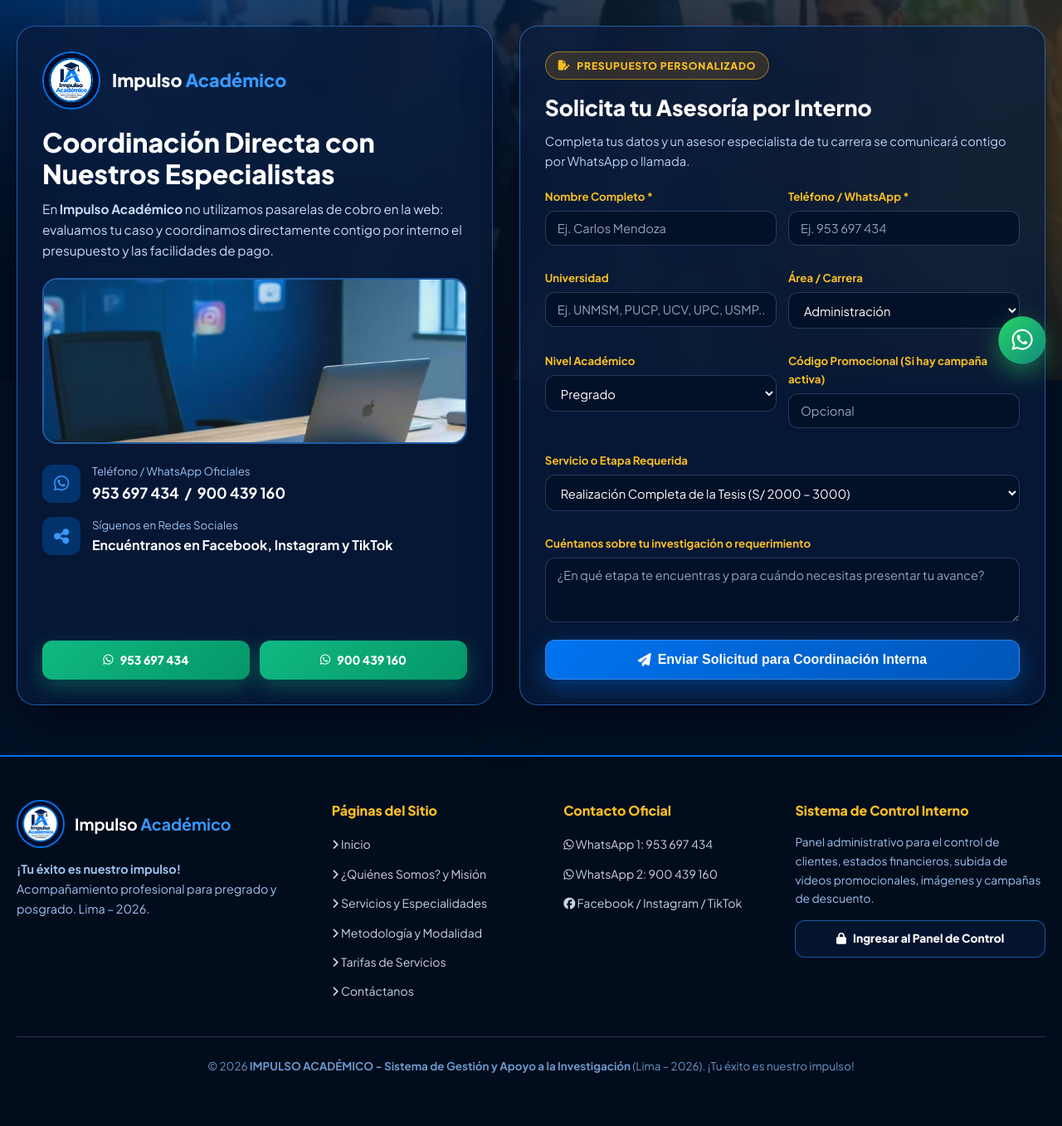
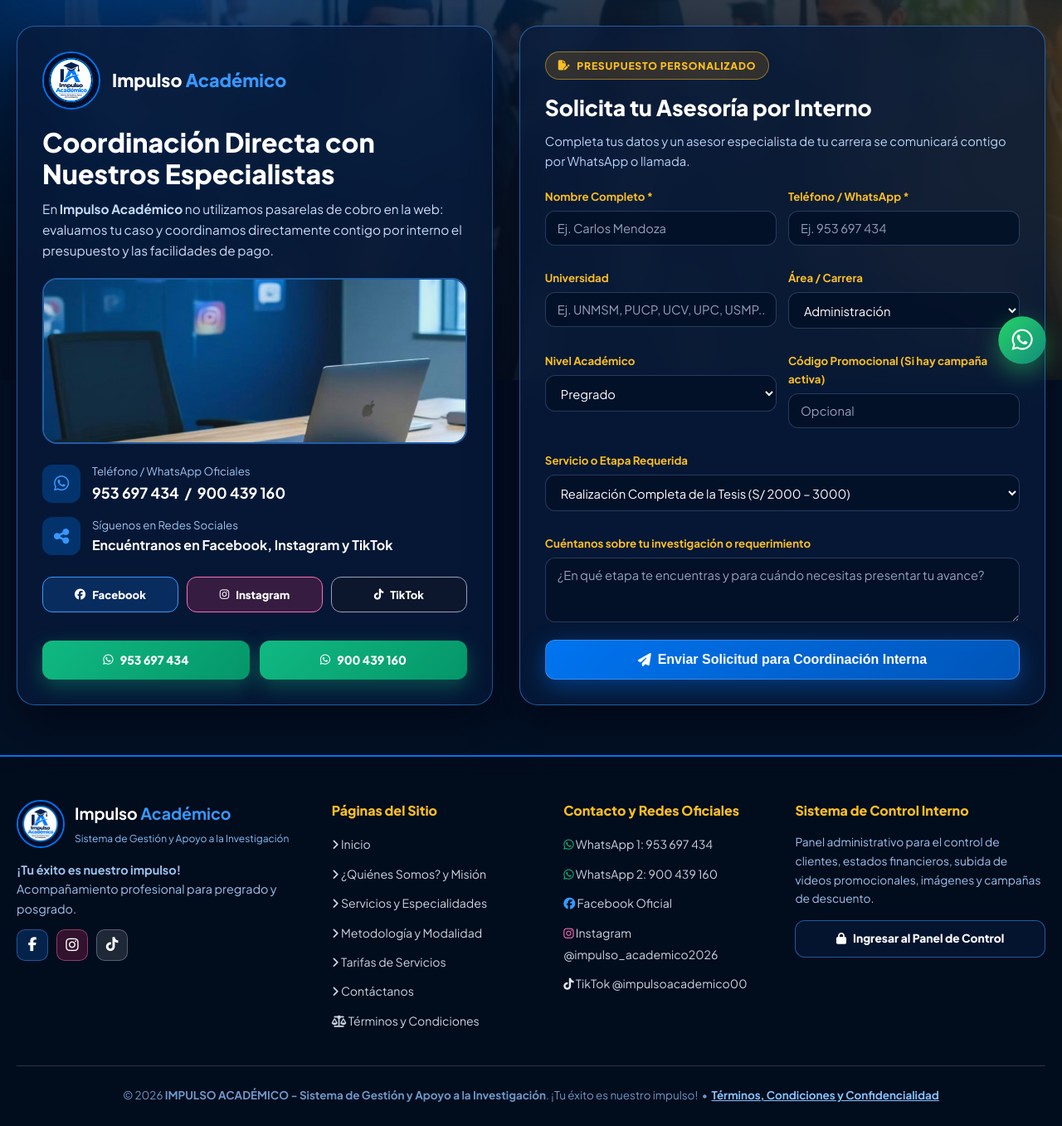
Before and after one commit to aliceka12/impulso-academico, a PHP site: the page made by contacto.php in a window 1280 px wide. Shown: the part 342-1699 px from the top of the page at 83% size. Before the commit the page ends 1635 px from the top, so only its background shows below. Run offline with PHP 8.4, Linux system fonts and the light colour scheme; data that the repository does not hold is empty.

Commit message:
Agregar enlaces oficiales de Facebook, Instagram y TikTok en footer, header y contacto

```diff
--- a/contacto.php
+++ b/contacto.php
@@ -63,7 +63,7 @@
                                 </div>
                             </div>
 
-                            <div style="display:flex;align-items:center;gap:14px;">
+                            <div style="display:flex;align-items:center;gap:14px;margin-bottom:10px;">
                                 <div style="width:46px;height:46px;border-radius:12px;background:rgba(0,116,240,0.3);display:flex;align-items:center;justify-content:center;color:#3898FF;font-size:1.3rem;">
                                     <i class="fa-solid fa-share-nodes"></i>
                                 </div>
@@ -71,6 +71,18 @@
                                     <small style="color:#9EC3F0;display:block;">Síguenos en Redes Sociales</small>
                                     <strong style="color:#fff;">Encuéntranos en Facebook, Instagram y TikTok</strong>
                                 </div>
+                            </div>
+
+                            <div style="display:grid;grid-template-columns:repeat(3,1fr);gap:10px;margin-bottom:6px;">
+                                <a href="https://www.facebook.com/profile.php?id=61586263905668" target="_blank" rel="noopener noreferrer" class="btn" style="background:rgba(24,119,242,0.22);border:1px solid #3898FF;color:#fff;padding:10px 8px;font-size:0.82rem;justify-content:center;">
+                                    <i class="fa-brands fa-facebook"></i> Facebook
+                                </a>
+                                <a href="https://www.instagram.com/impulso_academico2026/" target="_blank" rel="noopener noreferrer" class="btn" style="background:rgba(225,48,108,0.22);border:1px solid #F472B6;color:#fff;padding:10px 8px;font-size:0.82rem;justify-content:center;">
+                                    <i class="fa-brands fa-instagram"></i> Instagram
+                                </a>
+                                <a href="https://www.tiktok.com/@impulsoacademico00" target="_blank" rel="noopener noreferrer" class="btn" style="background:rgba(15,23,42,0.75);border:1px solid #94A3B8;color:#fff;padding:10px 8px;font-size:0.82rem;justify-content:center;">
+                                    <i class="fa-brands fa-tiktok"></i> TikTok
+                                </a>
                             </div>
                         </div>
                     </div>
--- a/includes/footer.php
+++ b/includes/footer.php
@@ -3,36 +3,50 @@
         <div class="footer-grid">
             <div>
                 <div style="display:flex;align-items:center;gap:12px;margin-bottom:14px;">
-                    <img src="<?= htmlspecialchars($imgLogo) ?>" alt="Logo Impulso Académico" style="width:58px;height:58px;border-radius:50%;border:2px solid #0074F0;object-fit:cover;">
+                    <img src="<?= htmlspecialchars($imgLogo ?? 'uploads/img/logo.jpg') ?>" alt="Logo Impulso Académico" width="58" height="58" loading="lazy" decoding="async" style="width:58px;height:58px;border-radius:50%;border:2px solid #0074F0;object-fit:cover;">
                     <div>
                         <strong style="color:#fff;font-size:1.22rem;display:block;">Impulso <span style="color:#3898FF;">Académico</span></strong>
-                        <small style="color:#85C1FF;font-size:0.75rem;"><?= htmlspecialchars($cfg['subtitulo_empresa'] ?? '') ?></small>
+                        <small style="color:#85C1FF;font-size:0.75rem;"><?= htmlspecialchars($cfg['subtitulo_empresa'] ?? 'Sistema de Gestión y Apoyo a la Investigación') ?></small>
                     </div>
                 </div>
                 <p style="font-size:0.9rem;color:#9EC3F0;margin-bottom:12px;">
                     <strong><?= htmlspecialchars($cfg['lema_oficial'] ?? '¡Tu éxito es nuestro impulso!') ?></strong><br>
-                    Acompañamiento profesional para pregrado y posgrado. Lima – 2026.
+                    Acompañamiento profesional para pregrado y posgrado.
                 </p>
+                <div style="display:flex;gap:10px;margin-top:10px;">
+                    <a href="https://www.facebook.com/profile.php?id=61586263905668" target="_blank" rel="noopener noreferrer" title="Facebook Oficial" style="width:38px;height:38px;border-radius:10px;background:rgba(24,119,242,0.22);border:1px solid rgba(56,152,255,0.45);display:inline-flex;align-items:center;justify-content:center;color:#fff;font-size:1.05rem;text-decoration:none;">
+                        <i class="fa-brands fa-facebook-f"></i>
+                    </a>
+                    <a href="https://www.instagram.com/impulso_academico2026/" target="_blank" rel="noopener noreferrer" title="Instagram Oficial" style="width:38px;height:38px;border-radius:10px;background:rgba(225,48,108,0.22);border:1px solid rgba(244,114,182,0.45);display:inline-flex;align-items:center;justify-content:center;color:#fff;font-size:1.1rem;text-decoration:none;">
+                        <i class="fa-brands fa-instagram"></i>
+                    </a>
+                    <a href="https://www.tiktok.com/@impulsoacademico00" target="_blank" rel="noopener noreferrer" title="TikTok Oficial" style="width:38px;height:38px;border-radius:10px;background:rgba(255,255,255,0.12);border:1px solid rgba(148,163,184,0.45);display:inline-flex;align-items:center;justify-content:center;color:#fff;font-size:1.05rem;text-decoration:none;">
+                        <i class="fa-brands fa-tiktok"></i>
+                    </a>
+                </div>
             </div>
 
             <div class="footer-col">
                 <h4>Páginas del Sitio</h4>
                 <ul class="footer-links">
-                    <li><a href="index.php"><i class="fa-solid fa-angle-right"></i> Inicio</a></li>
-                    <li><a href="nosotros.php"><i class="fa-solid fa-angle-right"></i> ¿Quiénes Somos? y Misión</a></li>
-                    <li><a href="servicios.php"><i class="fa-solid fa-angle-right"></i> Servicios y Especialidades</a></li>
-                    <li><a href="metodologia.php"><i class="fa-solid fa-angle-right"></i> Metodología y Modalidad</a></li>
-                    <li><a href="tarifas.php"><i class="fa-solid fa-angle-right"></i> Tarifas de Servicios</a></li>
-                    <li><a href="contacto.php"><i class="fa-solid fa-angle-right"></i> Contáctanos</a></li>
+                    <li><a href="./"><i class="fa-solid fa-angle-right"></i> Inicio</a></li>
+                    <li><a href="nosotros"><i class="fa-solid fa-angle-right"></i> ¿Quiénes Somos? y Misión</a></li>
+                    <li><a href="servicios"><i class="fa-solid fa-angle-right"></i> Servicios y Especialidades</a></li>
+                    <li><a href="metodologia"><i class="fa-solid fa-angle-right"></i> Metodología y Modalidad</a></li>
+                    <li><a href="tarifas"><i class="fa-solid fa-angle-right"></i> Tarifas de Servicios</a></li>
+                    <li><a href="contacto"><i class="fa-solid fa-angle-right"></i> Contáctanos</a></li>
+                    <li><a href="terminos"><i class="fa-solid fa-scale-balanced"></i> Términos y Condiciones</a></li>
                 </ul>
             </div>
 
             <div class="footer-col">
-                <h4>Contacto Oficial</h4>
+                <h4>Contacto y Redes Oficiales</h4>
                 <ul class="footer-links">
-                    <li><a href="<?= htmlspecialchars($whatsappLink1) ?>" target="_blank"><i class="fa-brands fa-whatsapp"></i> WhatsApp 1: 953 697 434</a></li>
-                    <li><a href="<?= htmlspecialchars($whatsappLink2) ?>" target="_blank"><i class="fa-brands fa-whatsapp"></i> WhatsApp 2: 900 439 160</a></li>
-                    <li><a href="contacto.php"><i class="fa-brands fa-facebook"></i> Facebook / Instagram / TikTok</a></li>
+                    <li><a href="<?= htmlspecialchars($whatsappLink1) ?>" target="_blank" rel="noopener noreferrer"><i class="fa-brands fa-whatsapp" style="color:#10B981;"></i> WhatsApp 1: 953 697 434</a></li>
+                    <li><a href="<?= htmlspecialchars($whatsappLink2) ?>" target="_blank" rel="noopener noreferrer"><i class="fa-brands fa-whatsapp" style="color:#10B981;"></i> WhatsApp 2: 900 439 160</a></li>
+                    <li><a href="https://www.facebook.com/profile.php?id=61586263905668" target="_blank" rel="noopener noreferrer"><i class="fa-brands fa-facebook" style="color:#3898FF;"></i> Facebook Oficial</a></li>
+                    <li><a href="https://www.instagram.com/impulso_academico2026/" target="_blank" rel="noopener noreferrer"><i class="fa-brands fa-instagram" style="color:#F472B6;"></i> Instagram @impulso_academico2026</a></li>
+                    <li><a href="https://www.tiktok.com/@impulsoacademico00" target="_blank" rel="noopener noreferrer"><i class="fa-brands fa-tiktok" style="color:#E2E8F0;"></i> TikTok @impulsoacademico00</a></li>
                 </ul>
             </div>
 
@@ -41,14 +55,15 @@
                 <p style="font-size:0.86rem;color:#9EC3F0;margin-bottom:14px;">
                     Panel administrativo para el control de clientes, estados financieros, subida de videos promocionales, imágenes y campañas de descuento.
                 </p>
-                <a href="admin/index.php" class="btn btn-outline-light" style="width:100%;">
+                <a href="admin/" class="btn btn-outline-light" style="width:100%;">
                     <i class="fa-solid fa-lock"></i> Ingresar al Panel de Control
                 </a>
             </div>
         </div>
 
         <div style="max-width:1280px;margin:24px auto 0;text-align:center;font-size:0.84rem;color:#6E97C8;">
-            &copy; <?= date('Y') ?> <strong>IMPULSO ACADÉMICO - Sistema de Gestión y Apoyo a la Investigación</strong> (Lima – 2026). ¡Tu éxito es nuestro impulso!
+            &copy; <?= date('Y') ?> <strong>IMPULSO ACADÉMICO - Sistema de Gestión y Apoyo a la Investigación</strong>. ¡Tu éxito es nuestro impulso!
+            &nbsp;•&nbsp; <a href="terminos" style="color:#85C1FF;text-decoration:underline;font-weight:700;">Términos, Condiciones y Confidencialidad</a>
         </div>
     </footer>
 
--- a/includes/header.php
+++ b/includes/header.php
@@ -161,6 +161,10 @@
             ]
           },
           "sameAs": [
+            "https://www.facebook.com/profile.php?id=61586263905668",
+            "https://www.instagram.com/impulso_academico2026/",
+            "https://www.tiktok.com/@impulsoacademico00"
+          ]
             "https://www.facebook.com",
             "https://www.instagram.com",
             "https://www.tiktok.com"
```
